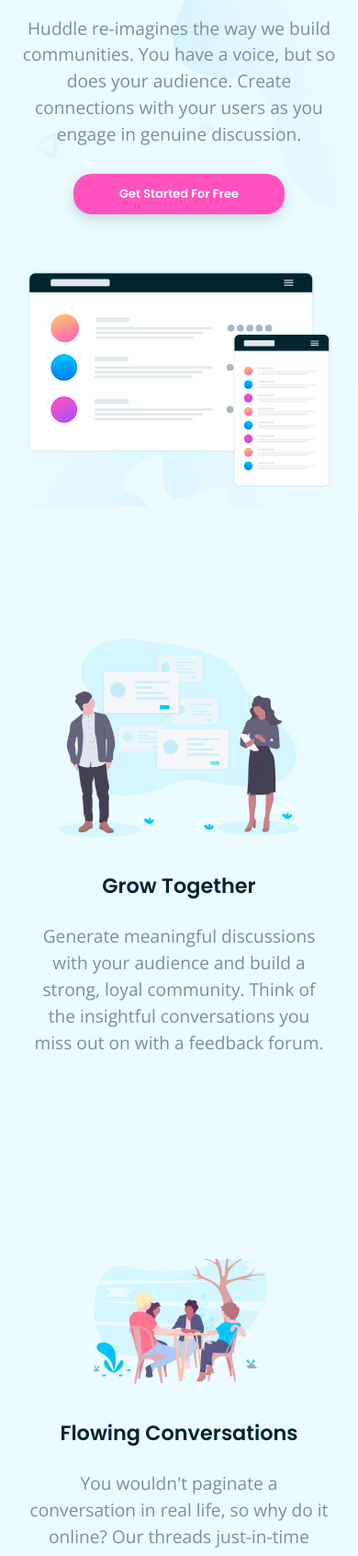
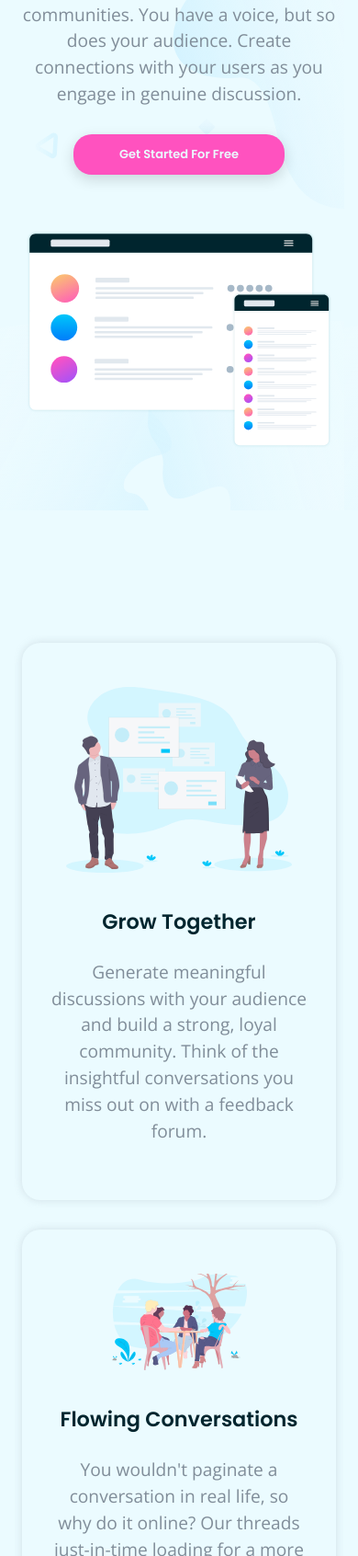
Before and after one commit to jeremy0x/huddle-landing-page, a plain HTML site: page index.html in a window 390 px wide. Shown: the part 308-2000 px from the top of the page at 92% size. Drawn offline with nearby package versions, Linux system fonts and the light colour scheme.

Commit message:
fix: add box shadow to sections

```diff
--- a/style.css
+++ b/style.css
@@ -6,6 +6,7 @@
   --very-pale-cyan: hsl(193, 100%, 96%);
   --very-dark-cyan: hsl(192, 100%, 9%);
   --grayish-blue: hsl(208, 11%, 55%);
+  --gray-shadow: hsla(209, 11%, 55%, 0.247);
 }
 
 * {
@@ -80,6 +81,7 @@ img:hover {
 
 header {
   background-image: url(images/bg-hero-desktop.svg);
+  padding-bottom: 3rem;
 }
 
 @media screen and (max-width: 992px) {
@@ -92,7 +94,7 @@ header .header-top {
   display: flex;
   justify-content: space-between;
   width: 100%;
-  padding: 3rem;
+  padding: 2rem 3.5rem;
 }
 
 header img {
@@ -165,14 +167,37 @@ header button:hover {
   }
 }
 
-.first-section,
+.first-section {
+  display: flex;
+  align-items: center;
+  margin-top: 2%;
+  width: 100%;
+}
+
+.second-section {
+  margin-top: 10%;
+}
+
+.third-section,
+.fourth-section {
+  margin-top: 5%;
+}
+
 .second-section,
 .third-section,
 .fourth-section {
   display: flex;
   align-items: center;
-  margin-top: 5%;
   width: 100%;
+  padding-bottom: 3rem;
+  padding-top: 3rem;
+  border-radius: 20px;
+  box-shadow: 0px 0px 10px var(--gray-shadow);
+}
+
+.second-section,
+.third-section {
+  margin-bottom: 2rem;
 }
 
 .first-section__left {
@@ -195,18 +220,23 @@ header button:hover {
   .fourth-section {
     flex-direction: column-reverse;
     text-align: center;
-    margin-bottom: 10em;
   }
 
   .third-section {
     flex-direction: column;
     text-align: center;
-    margin-bottom: 10em;
   }
 
   .first-section__left {
     width: 90%;
     padding: 5px;
+  }
+
+  .second-section,
+  .third-section,
+  .fourth-section {
+    padding-bottom: 0;
+    padding-top: 3rem;
   }
 }
 
@@ -223,7 +253,7 @@ header button:hover {
 
 .second-section__right img,
 .fourth-section__right img {
-  width: 75%;
+  width: 80%;
 }
 
 .third-section__left img {
@@ -255,6 +285,15 @@ header button:hover {
 
 main {
   z-index: 10;
+  margin-left: 5rem;
+  margin-right: 5rem;
+}
+
+@media screen and (max-width: 992px) {
+  main {
+    margin-left: 1.5rem;
+    margin-right: 1.5rem;
+  }
 }
 
 .ready {
@@ -262,13 +301,14 @@ main {
   flex-direction: column;
   align-items: center;
   margin: auto;
-  margin-top: 5%;
+  margin-top: 15%;
   background-color: var(--very-pale-cyan);
   padding: 50px 50px;
   width: 60%;
   border-radius: 20px;
   margin-bottom: -70px;
   transition: all 0.3s ease-in-out;
+  box-shadow: 0px 0px 10px var(--gray-shadow);
 }
 
 .ready:hover {
@@ -286,6 +326,10 @@ main {
 }
 
 @media screen and (max-width: 600px) {
+  .ready {
+    margin-top: 7em;
+  }
+
   .ready h2 {
     font-size: 1rem;
   }
@@ -298,8 +342,7 @@ main {
 
 @media screen and (max-width: 992px) {
   .ready {
-    width: 85%;
-    margin-top: 10%;
+    width: 95%;
     padding: 25px 20px;
   }
   .ready button {
```
